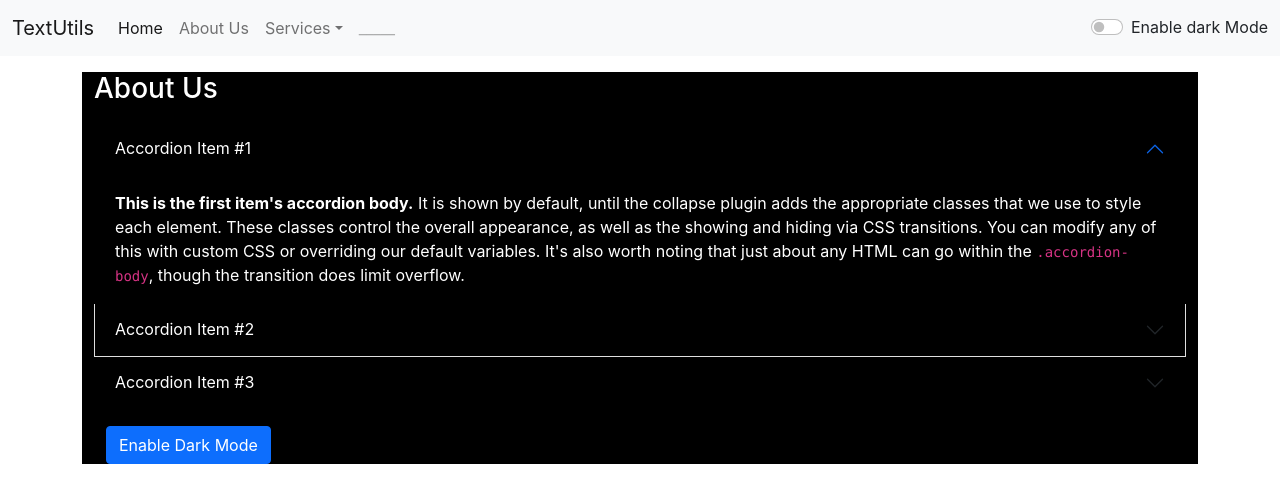
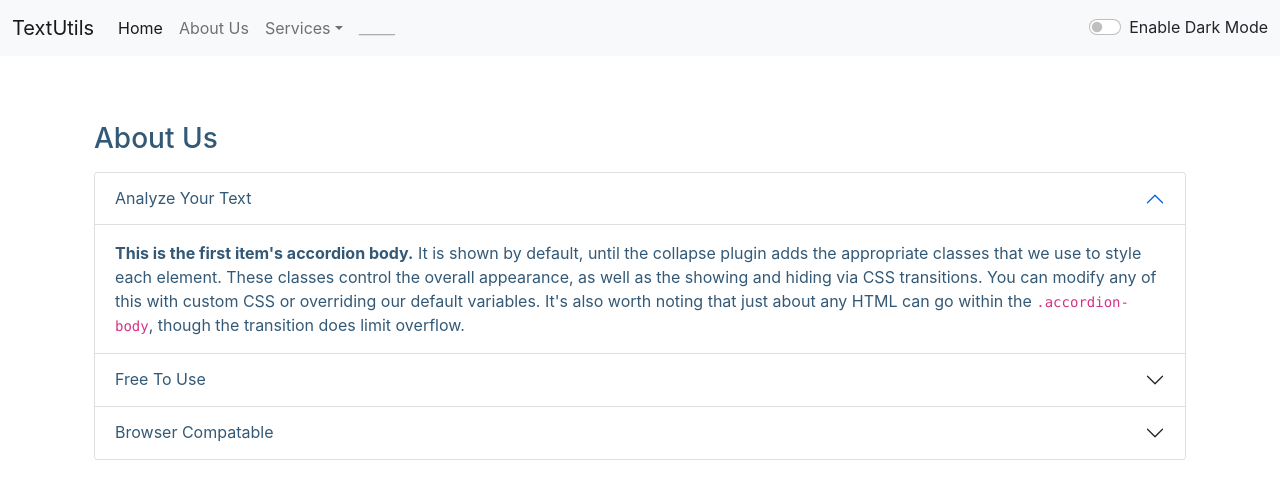
Before and after one commit to sanwalkhan/textutlis.co, a React (Create React App) app in the folder textutils/: page /about in a window 1280 px wide. Shown: the top 502 px of the page. Built offline with nearby package versions, Linux system fonts and the light colour scheme.

Commit message:
textutils done

```diff
--- a/textutils/src/App.js
+++ b/textutils/src/App.js
@@ -34,7 +34,7 @@ function App() {
     });
     setTimeout(() => {
       setalert(null);
-    }, 1500);
+    }, 3000);
   };
 
   return (
@@ -63,7 +63,7 @@ function App() {
                 />
               }
             />
-            <Route exact path="/about" element={<About />} />
+            <Route exact path="/about" element={<About mode={mode} />} />
           </Routes>
         </div>
       </Router>
--- a/textutils/src/components/About.js
+++ b/textutils/src/components/About.js
@@ -1,34 +1,16 @@
-import React, { useState } from "react";
+import React from "react";
+// import { shouldProcessLinkClick } from "react-router-dom/dist/dom";
 
-export default function About() {
-  const [myStyle, setmyStyle] = useState({
-    color: "white",
-    backgroundColor: "black",
-  });
-  const [btntext, setbtntext] = useState("Enable Dark Mode");
+export default function About(props) {
 
-//   const toggleStyle = () => {
-    // if (myStyle.color === "white") {
-    //   setmyStyle({
-    //     color: "black",
-    //     backgroundColor: "white",
-    //   });
-    //   setbtntext("Enable Dark Mode");
-    // }
-    // else {
-    //   setmyStyle({
-    //     color: "white",
-    //     backgroundColor: "black",
-    //   });
-    //   setbtntext("Enacble Light Mode");
-    // }
-//   };
-
-
+  let myStyle = {
+    color : props.mode === 'dark' ? 'white' : 'rgb(51 89 118)',
+    backgroundColor : props.mode === 'dark' ? 'rgb(51 89 118)' : 'white'
+  }
 
   return (
     <div className="container" style={myStyle}>
-      <h3 className="my-3">About Us</h3>
+      <h3 className="my-3" style={{color: props.mode ==='dark'?'white':"#rgb(51 89 118)"}}>About Us</h3>
       <div className="accordion" id="accordionExample">
         <div className="accordion-item" style={myStyle}>
           <h2 className="accordion-header" id="headingOne">
@@ -41,7 +23,7 @@ export default function About() {
               aria-controls="collapseOne"
               style={myStyle}
             >
-              Accordion Item #1
+              Analyze Your Text
             </button>
           </h2>
           <div
@@ -73,7 +55,7 @@ export default function About() {
               aria-controls="collapseTwo"
               style={myStyle}
             >
-              Accordion Item #2
+              Free To Use
             </button>
           </h2>
           <div
@@ -105,7 +87,7 @@ export default function About() {
               aria-controls="collapseThree"
               style={myStyle}
             >
-              Accordion Item #3
+              Browser Compatable
             </button>
           </h2>
           <div
@@ -127,31 +109,6 @@ export default function About() {
           </div>
         </div>
       </div>
-
-      <div className="container my-3">
-        <button
-          type="button"
-          className="btn btn-primary"
-          onClick={()=>{ if (myStyle.color === "white") {
-            setmyStyle({
-              color: "black",
-              backgroundColor: "white",
-            });
-            setbtntext("Enable Dark Mode");
-          }
-          else {
-            setmyStyle({
-              color: "white",
-              backgroundColor: "black",
-              border: '1px solid white'
-
-            });
-            setbtntext("Enable Light Mode");
-          }}}
-        >
-          {btntext}
-        </button>
-      </div>
     </div>
   );
 }
--- a/textutils/src/components/Navbar.js
+++ b/textutils/src/components/Navbar.js
@@ -70,7 +70,7 @@ export default function Navbar(props) {
                 onClick={props.togglemode}
               />
               <label  className="form-check-label " htmlFor="flexSwitchCheckDefault">
-                Enable {props.mode === 'dark' ? 'Light' : 'dark'} Mode
+                Enable {props.mode === 'dark' ? 'Light' : 'Dark'} Mode
               </label>
             </div>
           </div>
--- a/textutils/src/components/alert.js
+++ b/textutils/src/components/alert.js
@@ -6,13 +6,15 @@ export default function Alert(props) {
     return lower.charAt(0).toUpperCase() + lower.slice(1);
   };
   return (
-    props.alert && (
+    <div style={{height:'50px'}}>
+      {props.alert && (
         <div
           className={`alert alert-${props.alert.type} alert-dismissible fade show`}
           role="alert"
         >
           <strong>{capatalize(props.alert.type)} </strong>: {props.alert.msg}
         </div>
-    )
+      )}
+    </div>
   );
 }
--- a/textutils/src/components/textForm.js
+++ b/textutils/src/components/textForm.js
@@ -17,7 +17,6 @@ export default function TXextForm(props) {
 
   const handleonchange = (e) => {
     settext(e.target.value);
-    props.showAlert("Converted to LowerrCase", "success");
   };
 
   const clearText = () => {
@@ -51,7 +50,7 @@ export default function TXextForm(props) {
             className="form-control"
             value={text}
             style={{
-              backgroundColor: props.mode === "dark" ? "grey" : "white",
+              backgroundColor: props.mode === "dark" ? "#13466e" : "white",
               color: props.mode === "dark" ? "white" : "#042743",
             }}
             onChange={handleonchange}
@@ -59,35 +58,36 @@ export default function TXextForm(props) {
             rows="8"
           ></textarea>
         </div>
-        <button className="btn btn-primary mx-3" onClick={handleClickUPC}>
+        <div className="d-grid gap-1 d-md-block">
+          <button disabled={text.length ===0} className="btn btn-primary mx-3 my-1" onClick={handleClickUPC}>
             Convert to Uppercase
           </button>
 
-        <button className="btn btn-primary mx-3" onClick={handleClickLOC}>
+          <button disabled={text.length ===0} className="btn btn-primary mx-3 my-1" onClick={handleClickLOC}>
             Convert to LowerCase
           </button>
-        <button className="btn btn-primary mx-3" onClick={clearText}>
+          <button disabled={text.length ===0} className="btn btn-primary mx-3 my-1" onClick={clearText}>
             Clear Text
           </button>
 
-        <button className="btn btn-primary mx-3" onClick={handleCopy}>
+          <button disabled={text.length ===0} className="btn btn-primary mx-3 my-1" onClick={handleCopy}>
             Copy Text
           </button>
 
-        <button className="btn btn-primary mx-3" onClick={handleExtraSpaces}>
+          <button disabled={text.length ===0} className="btn btn-primary mx-3 my-1" onClick={handleExtraSpaces}>
             Remove Extra Spaces
           </button>
+        </div>
       </div>
       <div
         className="container my-3"
         style={{ color: props.mode === "dark" ? "white" : "#042743" }}
       >
         <h3>Your Text Summary</h3>
-        <p>{text.split(" ").length} Words</p>
-        <p>{text.length} Caracters</p>
-        <p>{0.008 * text.split(" ").length} Minutes to read </p>
+        <p>{text.split(" ").filter((element)=>{return element.length !==0}).length} Words &  {text.length} Caracters</p>
+        <p> {0.008 * text.split(" ").filter((element)=>{return element.length !==0}).length} Minutes to read </p>
         <h4>Preview</h4>
-        <p>{text.length > 0 ? text : "Enter someting to preview it here"}</p>
+        <p>{text.length > 0 ? text : "Nothing to preview"}</p>
       </div>
     </div>
   );
```
Lines whose indentation alone changed are shown as unchanged.
